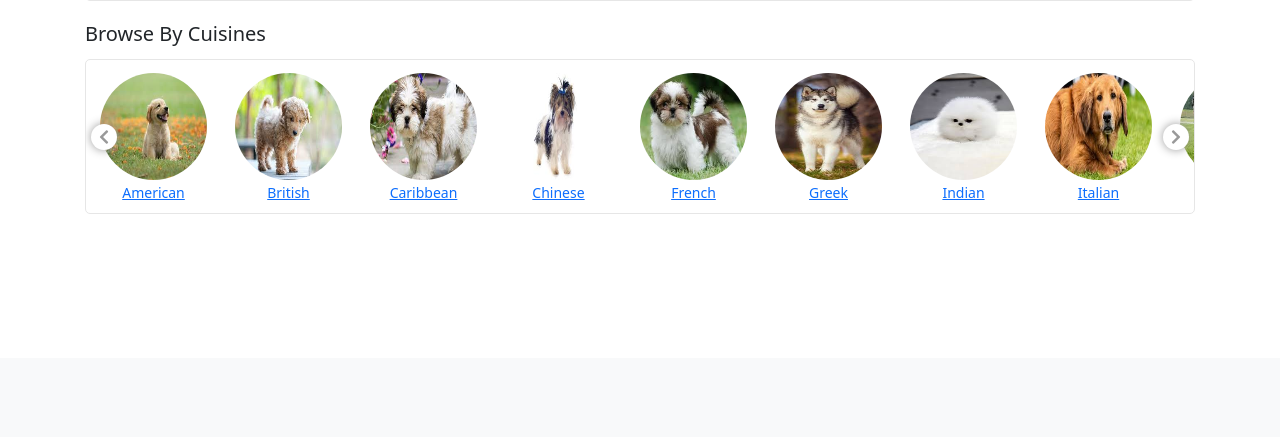
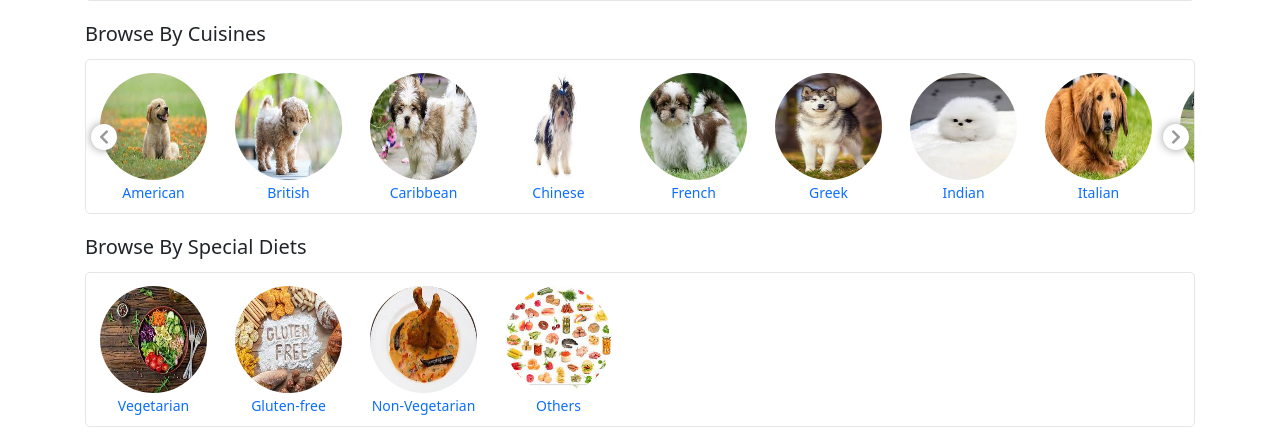
Before and after one commit to xena718/recipe_app_dev, a Flask app: page / in a window 1280 px wide. Shown: the part 442-879 px from the top of the page. Before the commit the page ends 656 px from the top, so only its background shows below. Run offline with Flask 2, Linux system fonts and the light colour scheme; data that the repository does not hold is empty.

Commit message:
update homepage

```diff
--- a/crud.py
+++ b/crud.py
@@ -77,6 +77,17 @@ def get_allrecipes_allcuisines ():
         allrecipes_allcuisines[cuisine_type] = all_recipes_of_the_cuisine
 
     return allrecipes_allcuisines
+
+def get_allrecipes_allspecialdiets ():
+    allrecipes_allspecialdiets ={}
+    specialdiets = ["Vegetarian", "Gluten-free", "Non-Vegetarian", "Others"]
+    recipes_join_specialdiets_query = db.session.query(Recipe).join(Recipe_Specialdiet, Recipe_Specialdiet.recipe_id == Recipe.recipe_id).join(Specialdiet, Specialdiet.specialdiet_id == Recipe_Specialdiet.specialdiet_id)
+
+    for specialdiet_type in specialdiets:
+        all_recipes_of_the_specialdiet = recipes_join_specialdiets_query.filter(Specialdiet.name==specialdiet_type).all()
+        allrecipes_allspecialdiets[specialdiet_type] = all_recipes_of_the_specialdiet
+
+    return allrecipes_allspecialdiets
 
 def get_some_recipes_3_cuisines():
     some_recipes_3_cuisines ={}
--- a/server.py
+++ b/server.py
@@ -90,12 +90,13 @@ def homepage():
     # print(len(most_saved_recipe_per_cuisine))
 
     allrecipes_allcuisines = crud.get_allrecipes_allcuisines()
+    allrecipes_allspecialdiets = crud.get_allrecipes_allspecialdiets()
 
     if user_email:
         current_user = crud.get_user_by_email(user_email)
-        return render_template("homepage.html", current_user=current_user, recipes_cuisines=most_saved_recipe_per_cuisine, allrecipes_allcuisines= allrecipes_allcuisines)
+        return render_template("homepage.html", current_user=current_user, recipes_cuisines=most_saved_recipe_per_cuisine, allrecipes_allcuisines= allrecipes_allcuisines, allrecipes_allspecialdiets=allrecipes_allspecialdiets)
     else:
-        return render_template("homepage.html", recipes_cuisines=most_saved_recipe_per_cuisine, allrecipes_allcuisines= allrecipes_allcuisines)
+        return render_template("homepage.html", recipes_cuisines=most_saved_recipe_per_cuisine, allrecipes_allcuisines= allrecipes_allcuisines, allrecipes_allspecialdiets=allrecipes_allspecialdiets)
 
 @app.route('/signup-login')
 def show_signup_login_page():
--- a/templates/homepage.html
+++ b/templates/homepage.html
@@ -70,7 +70,7 @@
       <div class="cuisines-container">
           {% for cuisine_type in allrecipes_allcuisines %}
           <div class="cuisine-circle">
-              <a href="/cuisines/{{cuisine_type}}">
+              <a href="/cuisines/{{cuisine_type}}" class="no-underline">
                   <img src= "/static/img/cuisines-img/{{cuisine_type}}.jfif" alt="{{cuisine_type}}">
                   {{cuisine_type}}
               </a>
@@ -86,4 +86,26 @@
 <script src="/static/js/browse_by_cuisines.js"></script>
 
 
+<div  class="title-above-carousel-slide">
+  <h4>Browse By Special Diets</h4>
+</div>
+
+<div class="browse-by-cuisines-container-for-scroll">
+  <div class="browse-by-cuisines-horizontal-scroll">
+
+      <div class="cuisines-container">
+          {% for specialdiet_type in allrecipes_allspecialdiets %}
+          <div class="cuisine-circle">
+              <a href="/specialdiets/{{specialdiet_type}}" class="no-underline">
+                  <img src= "/static/img/specialdiets-img/{{specialdiet_type}}.jfif" alt="{{specialdiet_type}}">
+                  <div>{{specialdiet_type}}</div>
+              </a>
+          </div>
+          {% endfor %}
+      </div>
+
+  </div>
+</div>
+
+
 {% endblock %}
```
Also changed, not shown: static/img/specialdiets-img/Gluten-free.jfif (added), static/img/specialdiets-img/Non-Vegetarian.jfif (added), static/img/specialdiets-img/Others.jfif (added), static/img/specialdiets-img/Vegetarian.jfif (added), 4 other files.
